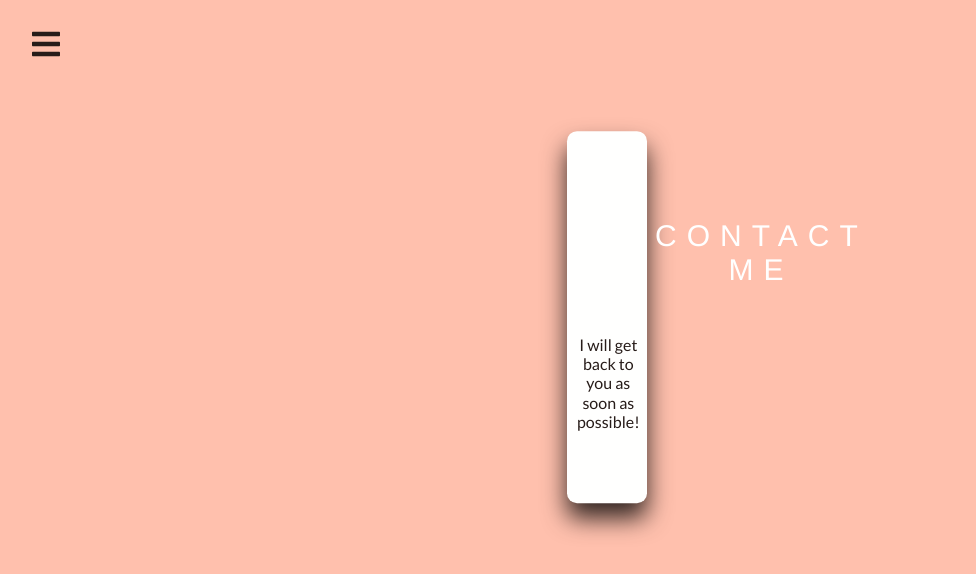
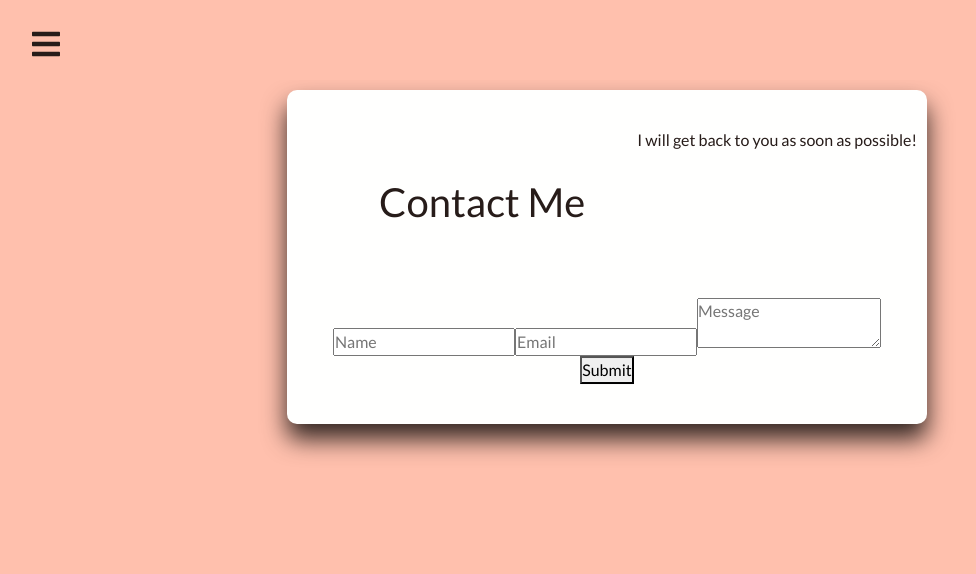
Before and after one commit to dgreeott/zoe-mazurk, a React (Create React App) app: page /contact in a window 1280 px wide. Shown: the top 574 px of the page, without its empty margins (33-1009 px from the left). Built offline with nearby package versions, Linux system fonts and the light colour scheme; no server answers.

Commit message:
Working on Contact Form

```diff
--- a/src/contact/index.js
+++ b/src/contact/index.js
@@ -1,6 +1,5 @@
 import React, { useState } from 'react'
 import { Axios, db } from '../firebase/firebaseConfig'
-import './styled.scss'
 
 const ContactForm = () => {
   const [formData, setFormData] = useState({})
--- a/src/pages/Contact.js
+++ b/src/pages/Contact.js
@@ -45,7 +45,7 @@ const Contact = () => {
             </div>
             <div className="row mt-4">
               <div className="col-sm text-center">
-
+                <ContactForm />
               </div>
             </div>
           </div>
```
Also changed, not shown: 1 other file (tests, documents, lock files or other folders).
